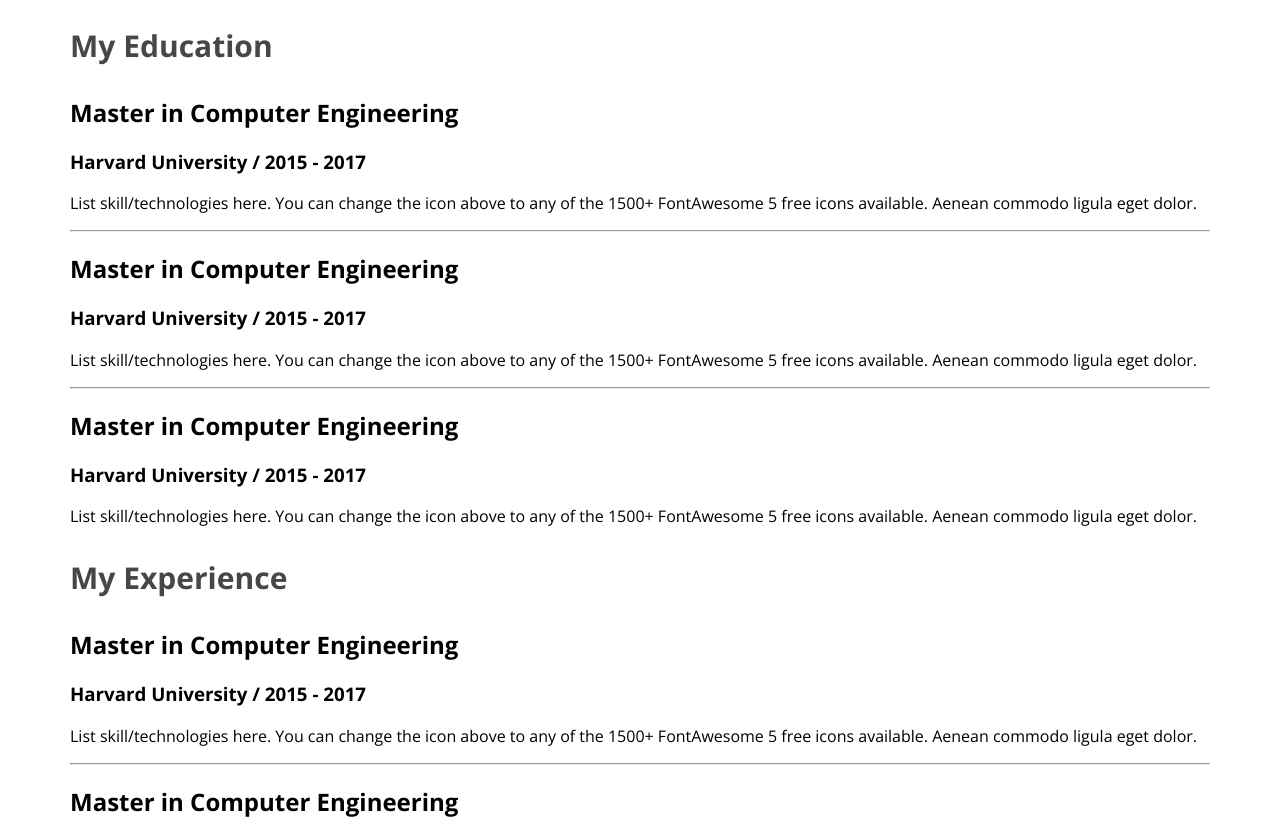
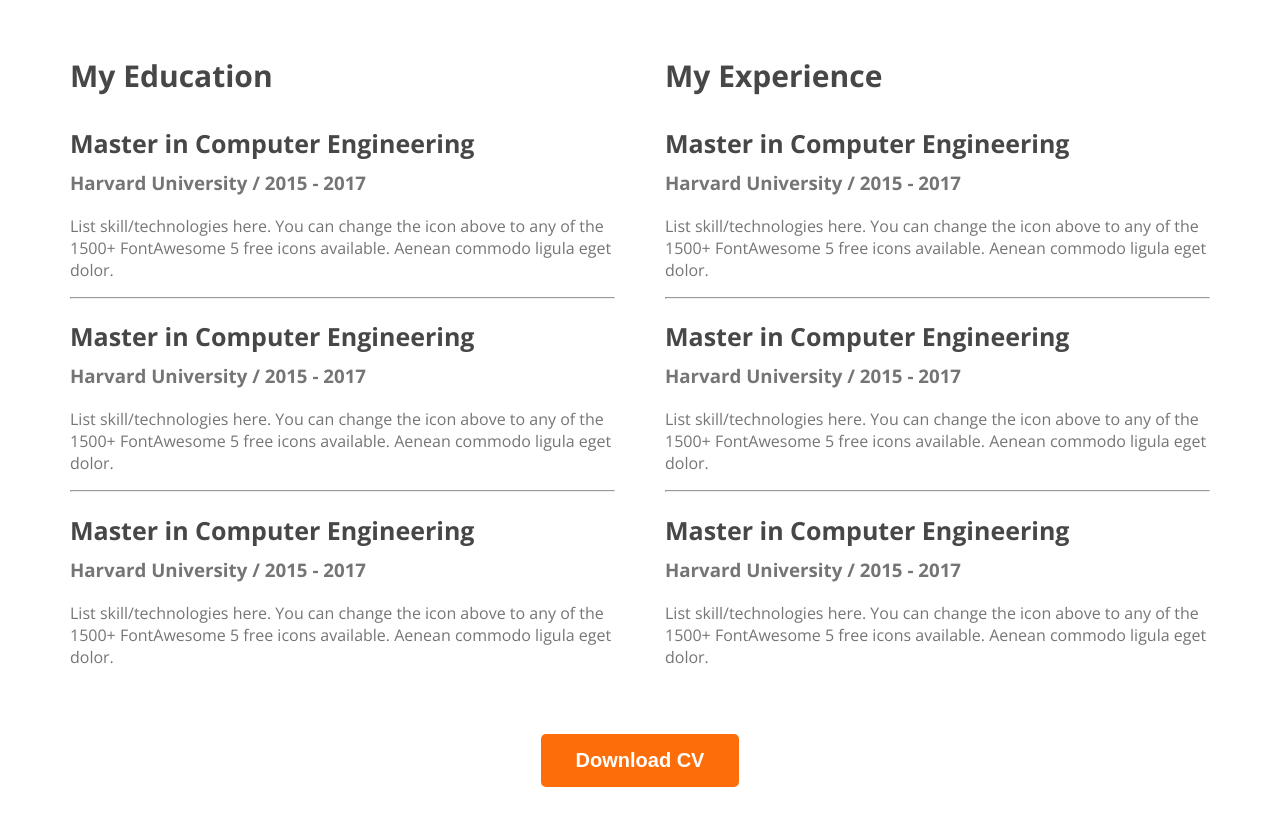
Before and after one commit to Ghost6009/developer-portfolio-3, a plain HTML site: page index.html in a window 1280 px wide. Shown: the part 2360-3181 px from the top of the page. After the commit the page ends 3155 px from the top, so only its background shows below. Drawn offline with nearby package versions, Linux system fonts and the light colour scheme.

Commit message:
added download cv button

```diff
--- a/index.html
+++ b/index.html
@@ -145,6 +145,9 @@
                 </div>
             </div>
         </div>
+        <div class="download-cv">
+            <button class="btn-primary">Download CV</button>
+        </div>
 
     </section>
     </main>
--- a/styles/portfolio.css
+++ b/styles/portfolio.css
@@ -148,3 +148,32 @@ main section{
     font-size: 30px;
     font-weight: 700;
 }
+
+.resume-container{
+    display: flex;
+    gap: 50px;
+}
+
+.resume-item-title{
+    color: #474747;
+    font-size: 25px;
+    font-weight: 700;
+    margin-bottom: 10px;
+}
+
+.resume-item-institute{
+    margin-bottom: 20px;
+    margin-top: 0px;
+}
+
+.resume-item-institute, .resume-item-description{
+    color: #757575;
+}
+.resume-container hr{
+    30px
+}
+
+.download-cv{
+    text-align: center;
+    margin-top: 50px;
+}
```
